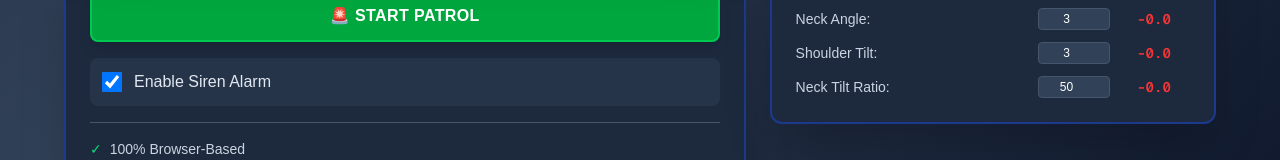
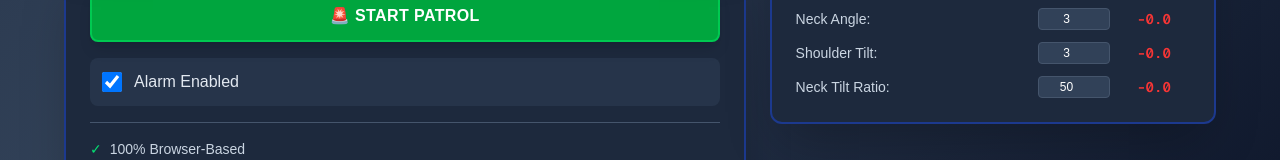
Before and after one commit to MarcusJRLee/posture_cop, a Next.js app: page / in a window 1280 px wide. Shown: the part 1035-1195 px from the top of the page. Built offline with nearby package versions, Linux system fonts and the light colour scheme.

Commit message:
Updating Alarm checkbox.

```diff
--- a/src/components/cop_mascot_test.tsx
+++ b/src/components/cop_mascot_test.tsx
@@ -1,4 +1,4 @@
-import { describe, it, expect, jest } from "@jest/globals";
+import { describe, it, expect } from "@jest/globals";
 import { render } from "@testing-library/react";
 import CopMascot from "./cop_mascot";
 
--- a/src/components/settings_panel.tsx
+++ b/src/components/settings_panel.tsx
@@ -31,9 +31,7 @@ export default function SettingsPanel({
           onChange={onSirenToggle}
           className="w-5 h-5 rounded border-2 border-slate-400 bg-slate-600 checked:bg-blue-600 checked:border-blue-500 cursor-pointer"
         />
-        <span className="text-slate-200 font-medium flex-1">
-          Enable Siren Alarm
-        </span>
+        <span className="text-slate-200 font-medium flex-1">Alarm Enabled</span>
       </label>
 
       <div className="text-sm text-slate-300 space-y-2 border-t border-slate-600 pt-4">
```
